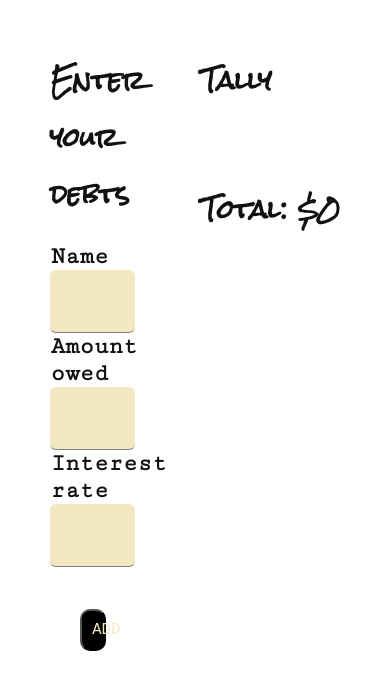
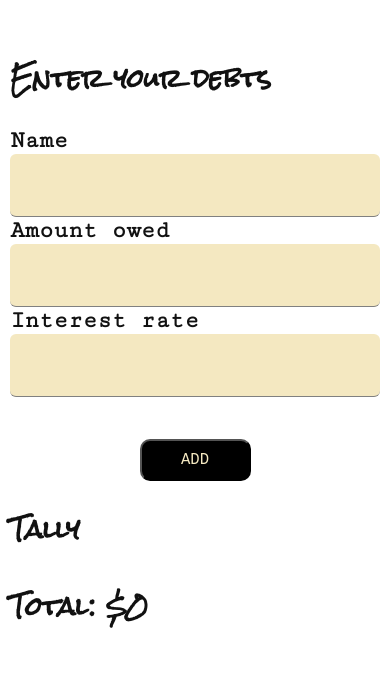
Before and after one commit to larsz-o/debt-calculator, a React app: page /#/add-debts in a window 390 px wide. Shown: the part 139-828 px from the top of the page. Built offline with nearby package versions, Linux system fonts and the light colour scheme.

Commit message:
added breakpoints to debt form page too

```diff
--- a/src/components/App/App.css
+++ b/src/components/App/App.css
@@ -50,11 +50,6 @@ button {
   flex-wrap: wrap;
   justify-content: space-evenly;
 }
-.flex-item {
-  display: inline-flex;
-  flex-direction: column;
-  padding: 2px 16px;
-}
 .flex-fill {
   align-items: stretch;
 }
@@ -102,6 +97,8 @@ label {
   font-family: 'Cutive Mono', monospace;
 }
 main {
+  margin-left: 10px;
+  margin-right: 10px;
   margin-top: 20vh;
   margin-bottom: 10px;
 }
--- a/src/components/DebtForm/DebtForm.js
+++ b/src/components/DebtForm/DebtForm.js
@@ -97,7 +97,7 @@ class DebtForm extends Component {
         return(
             <main>
                 <div className="flex-box">
-                <div className="form-container flex-item">
+                <div className="form-container col-5">
                 <h2>Enter your debts</h2>
                 <form>
                     <label>Name</label>
@@ -114,7 +114,8 @@ class DebtForm extends Component {
 
 
                 </div>
-                <div className="flex-item">
+                <div className="col-1"></div>
+                <div className="col-5">
                 <h2>Tally</h2>
                 <ol type="1">
                 {this.state.allDebts.map((debt, i) => {
```
